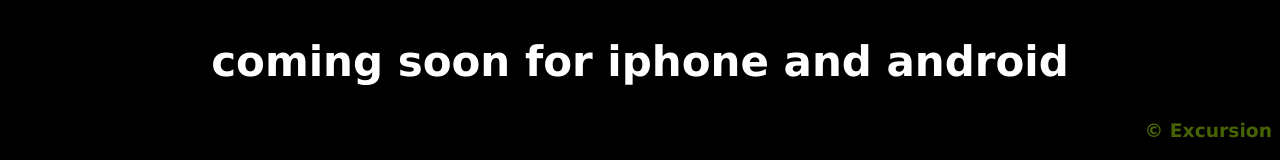
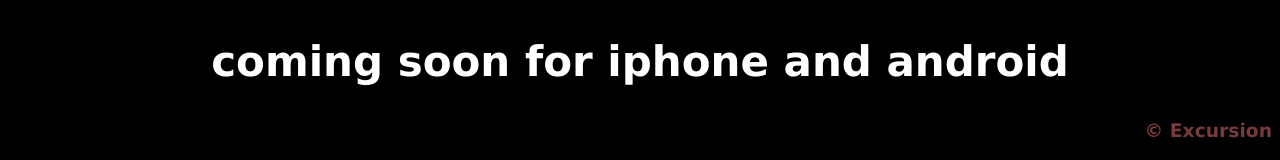
Before and after one commit to Mac-Tam/Mac-Tam.github.io, a plain HTML site: page index.html in a window 1280 px wide. Shown: the part 1079-1239 px from the top of the page. Drawn offline with Linux system fonts and the light colour scheme.

Commit message:
verify 2

```diff
--- a/styles.css
+++ b/styles.css
@@ -7,7 +7,7 @@ body {
 
 .copyright {
     text-align: right;
-    color: rgb(94, 133, 5);
+    color: rgb(160, 79, 79);
     opacity: 0.75;
 }
 
```
